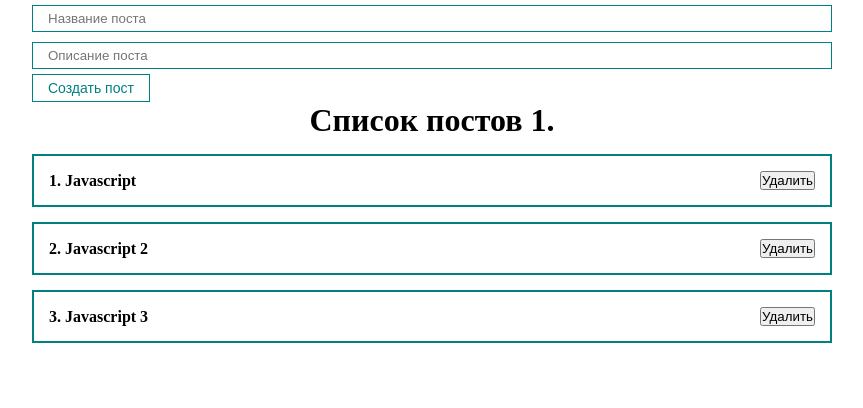
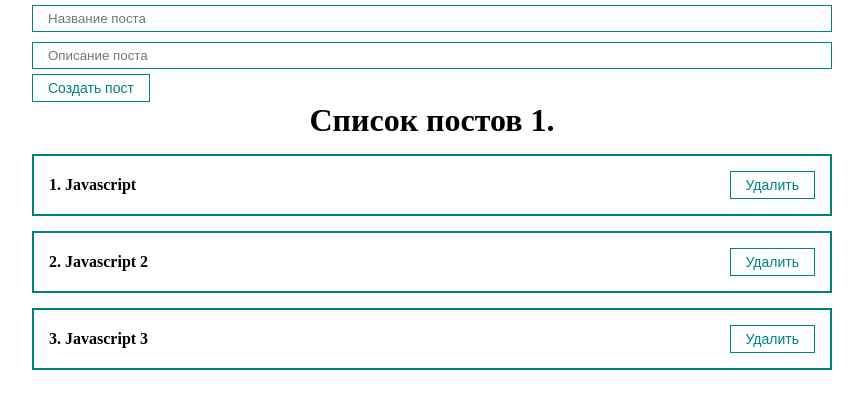
Before and after one commit to raiyin/react_fund_course, a React (Create React App) app: page / in a window 1280 px wide. Shown: the top 408 px of the page, without its empty margins (208-1071 px from the left). Built offline with nearby package versions, Linux system fonts and the light colour scheme.

Commit message:
Components' data exchange.

```diff
--- a/src/App.js
+++ b/src/App.js
@@ -1,8 +1,7 @@
-import React, { useRef, useState } from 'react';
+import React, { useState } from 'react';
 import './styles/App.css';
 import PostList from './components/PostList';
-import MyButton from './components/UI/button/MyButton';
-import MyInput from './components/UI/input/MyInput';
+import PostForm from './components/PostForm';
 
 function App() {
 
@@ -12,32 +11,18 @@
         { id: 3, title: "Javascript 3", body: "description" },
     ]);
 
-    const [post, setPost] = useState({ title: '', body: '' });
+    const createPost = (newPost) => {
+        setPosts([...posts, newPost]);
+    };
 
-    const addNewPost = (e) => {
-        e.preventDefault();
-        setPosts([...posts, { ...post, id: Date.now() }]);
-        setPost({ title: '', body: '' });
+    const removePost = (post) => {
+        setPosts(posts.filter(p => p.id !== post.id));
     };
 
     return (
         <div className="App">
-            <form>
-                {/* Управляемый компонент*/}
-                <MyInput
-                    value={post.title}
-                    onChange={e => setPost({ ...post, title: e.target.value })}
-                    type="text"
-                    placeholder="Название поста" />
-                {/* Неуправляемый/неконтролируемый компонент*/}
-                <MyInput
-                    value={post.body}
-                    onChange={e => setPost({ ...post, body: e.target.value })}
-                    type="text"
-                    placeholder="Описание поста" />
-                <MyButton onClick={addNewPost}>Создать пост</MyButton>
-            </form>
-            <PostList posts={posts} title="Список постов 1." />
+            <PostForm create={createPost} />
+            <PostList remove={removePost} posts={posts} title="Список постов 1." />
         </div>
     );
 }
--- /dev/null
+++ b/src/components/PostForm.jsx
@@ -0,0 +1,38 @@
+import React, { useState } from 'react';
+import MyInput from './UI/input/MyInput';
+import MyButton from './UI/button/MyButton';
+
+const PostForm = ({ create }) => {
+    const [post, setPost] = useState({ title: '', body: '' });
+
+    const addNewPost = (e) => {
+        e.preventDefault();
+        const newPost = {
+            ...post, id: Date.now()
+        };
+        create(newPost);
+        setPost({ title: '', body: '' });
+    };
+
+    return (
+        <form>
+            {/* Управляемый компонент*/}
+            <MyInput
+                value={post.title}
+                onChange={(e) => setPost({ ...post, title: e.target.value })}
+                type="text"
+                placeholder="Название поста"
+            />
+            {/* Неуправляемый/неконтролируемый компонент*/}
+            <MyInput
+                value={post.body}
+                onChange={(e) => setPost({ ...post, body: e.target.value })}
+                type="text"
+                placeholder="Описание поста"
+            />
+            <MyButton onClick={addNewPost}>Создать пост</MyButton>
+        </form>
+    );
+};
+
+export default PostForm;
--- a/src/components/PostItem.jsx
+++ b/src/components/PostItem.jsx
@@ -1,4 +1,5 @@
-import React from 'react'
+import React from 'react';
+import MyButton from './UI/button/MyButton';
 
 const PostItem = (props) => {
     return (
@@ -10,10 +11,10 @@
                 <div>{props.post.description}</div>
             </div>
             <div className="post_btns">
-        <button>Удалить</button>
+                <MyButton onClick={() => props.remove(props.post)}>Удалить</MyButton>
             </div>
         </div>
-  )
-}
+    );
+};
 
-export default PostItem
+export default PostItem;
--- a/src/components/PostList.jsx
+++ b/src/components/PostList.jsx
@@ -1,16 +1,16 @@
-import React, { Component } from 'react'
-import PostItem from './PostItem'
+import React, { Component } from 'react';
+import PostItem from './PostItem';
 
-const PostList = ({ posts, title }) => {
+const PostList = ({ posts, title, remove }) => {
     return (
         <div>
             {' '}
             <h1 style={{ textAlign: 'center' }}>{title}</h1>
             {posts.map((post, index) => (
-        <PostItem number={index + 1} post={post} key={post.id} />
+                <PostItem remove={remove} number={index + 1} post={post} key={post.id} />
             ))}
         </div>
-  )
-}
+    );
+};
 
-export default PostList
+export default PostList;
--- a/src/index.js
+++ b/src/index.js
@@ -4,5 +4,5 @@
 
 const root = ReactDOM.createRoot(document.getElementById('root'));
 root.render(
-  <App/>,
+    <App />,
 );
```
Also changed, not shown: src/components/ClassCounter.jsx (+6 -6 lines), src/components/Counter.jsx (+7 -7 lines), src/components/UI/button/MyButton.jsx (+7 -7 lines), src/components/UI/input/MyInput.jsx (+5 -5 lines). Lines whose indentation alone changed are shown as unchanged.
